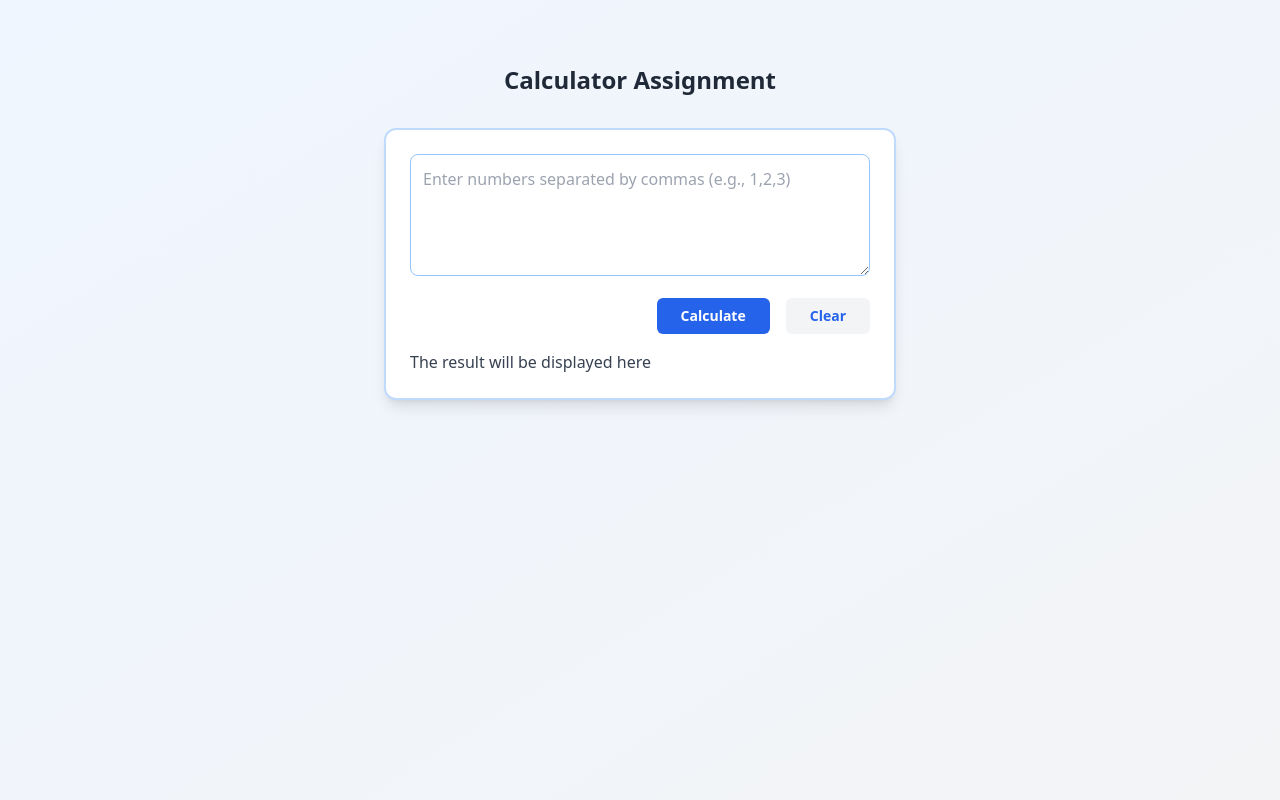
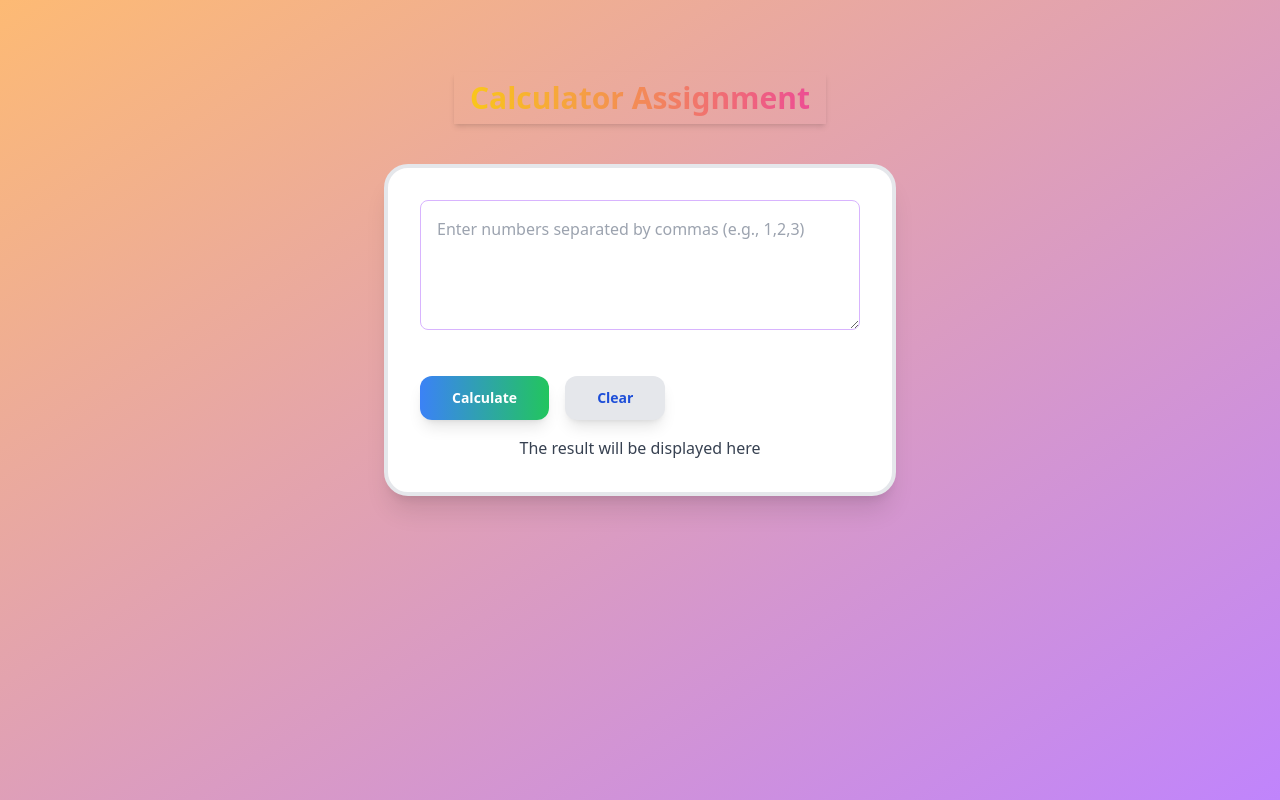
Before and after one commit to Vinaykumar070/https---github.com-Vinaykumar070-incubyte_test_string_calculator, a React (Vite) app: page / in a window 1280 px wide. Built offline with nearby package versions, Linux system fonts and the light colour scheme.

Commit message:
modified code

```diff
--- a/src/components/StringCalculator.tsx
+++ b/src/components/StringCalculator.tsx
@@ -25,44 +25,44 @@ const StringCalculator: React.FC = () => {
   };
 
   return (
-    <div className="flex flex-col items-center min-h-screen bg-gradient-to-br from-blue-50 to-gray-100 p-4">
-      <h2 className="text-2xl font-semibold text-gray-800 mb-8 mt-12 text-center">
+    <div className="flex flex-col items-center min-h-screen bg-gradient-to-br from-orange-300 to-purple-400 p-6">
+      <h2 className="text-3xl font-extrabold text-orange-900 mb-10 mt-12 text-center shadow-md px-4 py-2 bg-gradient-to-r from-yellow-400 to-pink-500 text-transparent bg-clip-text">
         Calculator Assignment
       </h2>
       <form
         onSubmit={handleCalculation}
-        className="max-w-lg w-full bg-white p-6 rounded-xl shadow-lg border-2 border-blue-200"
+        className="max-w-lg w-full bg-white p-8 rounded-3xl shadow-xl border-4 border-gradient-to-br from-purple-500 to-blue-500"
       >
         <textarea
           value={inputValue}
           onChange={(e) => setInputValue(e.target.value)}
           rows={4}
-          className="w-full p-3 mb-4 text-gray-700 border border-blue-300 rounded-lg focus:outline-none focus:ring-2 focus:ring-blue-500"
+          className="w-full p-4 mb-6 text-gray-800 border border-purple-300 rounded-lg focus:outline-none focus:ring-2 focus:ring-blue-600 transition duration-300 ease-in-out transform hover:scale-105"
           placeholder="Enter numbers separated by commas (e.g., 1,2,3)"
         />
-        <div className="flex justify-end space-x-4">
+        <div className="flex space-x-4 mt-4">
           <button
             type="submit" // Sets the button to submit the form
-            className="py-2 px-6 text-sm font-semibold text-white bg-blue-600 rounded-md hover:bg-blue-500 transition duration-200"
+            className="py-3 px-8 text-sm font-semibold text-white bg-gradient-to-r from-blue-500 to-green-500 rounded-xl shadow-lg hover:opacity-90 transition duration-300 transform hover:scale-105"
           >
             Calculate
           </button>
           <button
             type="button" // Keeps this button from submitting the form
             onClick={resetCalculator}
-            className="py-2 px-6 text-sm font-semibold text-blue-600 bg-gray-100 rounded-md hover:bg-gray-200 transition duration-200"
+            className="py-3 px-8 text-sm font-semibold text-blue-700 bg-gray-200 rounded-xl shadow-lg hover:bg-gray-300 transition duration-300 transform hover:scale-105"
           >
             Clear
           </button>
         </div>
         {!calculationResult && (
-          <p className="text-md font-medium text-gray-700 mt-4">
+          <p className="text-md font-medium text-gray-700 mt-4 text-center">
             The result will be displayed here
           </p>
         )}
         {calculationResult && (
           <div className="mt-6 text-center">
-            <p className="text-lg font-medium text-gray-700">
+            <p className="text-xl font-semibold text-gray-700">
               Answer:{" "}
               <span className={hasError ? "text-red-600" : "text-green-600"}>
                 {calculationResult}
```
